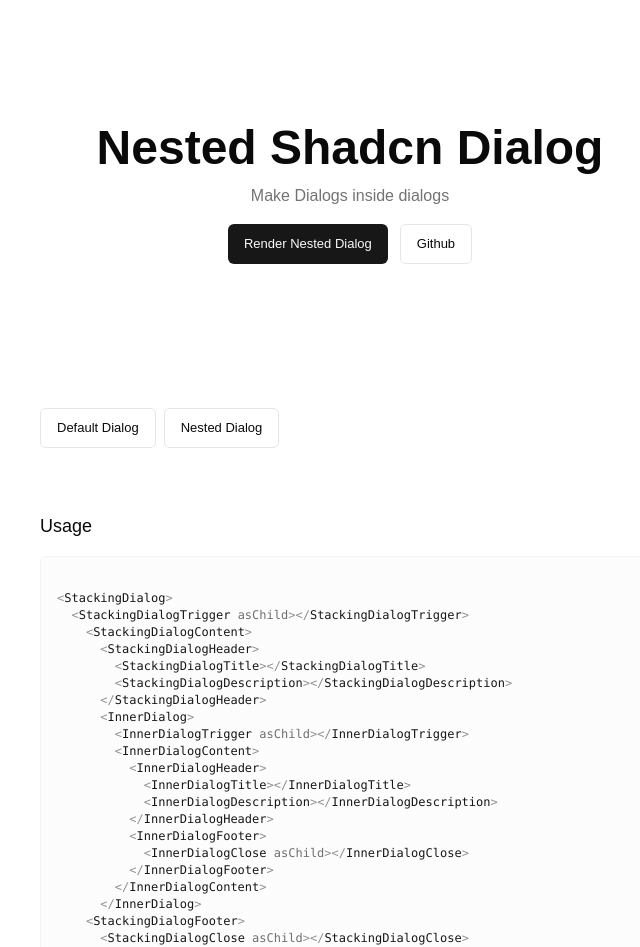
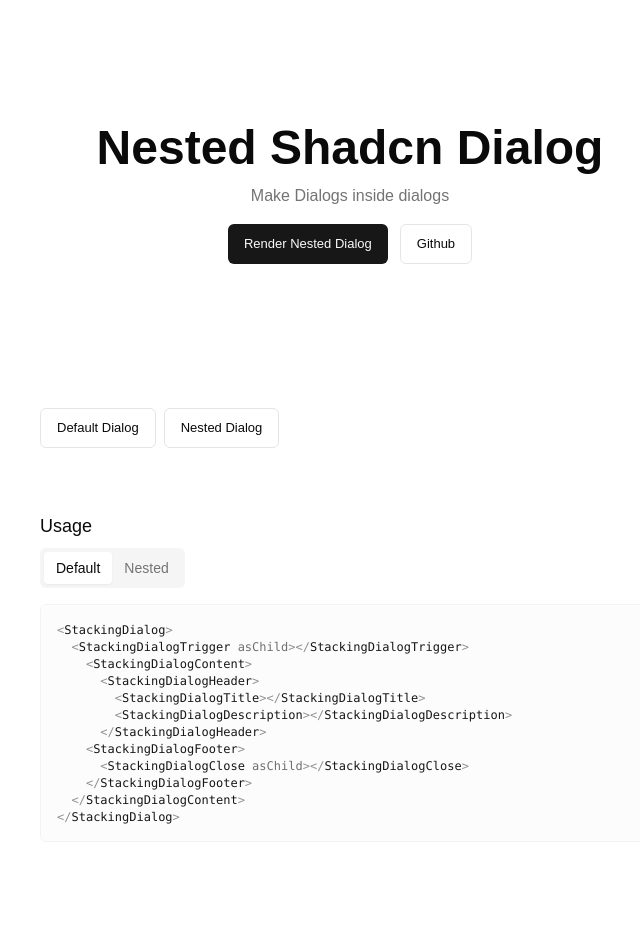
Before and after one commit to victorwelander/shadcn-dialog, a Next.js app: page / in a window 1280 px wide. Shown: the top 947 px of the page, without its empty margins (290-930 px from the left). After the commit the page ends 858 px from the top, so only its background shows below. Built offline with nearby package versions, Linux system fonts and the light colour scheme.

Commit message:
added usage tabs

```diff
--- a/components/code-block.module.css
+++ /dev/null
@@ -1,66 +0,0 @@
-.root {
-    padding: 16px;
-    margin: 0;
-    background: var(--gray1);
-    border-radius: 0;
-    position: relative;
-    line-height: 17px;
-    white-space: pre-wrap;
-    background: linear-gradient(to top, var(--gray2), var(--gray1) 16px);
-  }
-
-  .wrapper {
-    overflow: hidden;
-    margin: 0;
-    position: relative;
-    border-radius: 6px;
-    margin-top: 16px;
-    border: 1px solid var(--gray3);
-    padding: 0 !important;
-  }
-
-  .copyButton {
-    position: absolute;
-    top: 12px;
-    right: 12px;
-    z-index: 1;
-    width: 26px;
-    height: 26px;
-    border: 1px solid var(--gray4);
-    border-radius: 6px;
-    display: flex;
-    align-items: center;
-    justify-content: center;
-    background: var(--gray0);
-    cursor: pointer;
-    opacity: 0;
-    color: var(--gray12);
-    transition:
-      background 200ms,
-      box-shadow 200ms,
-      opacity 200ms;
-  }
-
-  .copyButton:focus-visible {
-    opacity: 1;
-  }
-
-  .copyButton:hover {
-    background: var(--gray1);
-  }
-
-  .copyButton:focus-visible {
-    box-shadow: 0 0 0 1px var(--gray4);
-  }
-
-  .copyButton > div {
-    display: flex;
-  }
-
-  .outerWrapper {
-    position: relative;
-  }
-
-  .outerWrapper:hover .copyButton {
-    opacity: 1;
-  }
--- /dev/null
+++ b/components/code-block/code-block.module.css
@@ -0,0 +1,66 @@
+.root {
+  padding-right: 16px;
+  padding-left: 16px;
+  margin: 0;
+  background: var(--gray1);
+  border-radius: 0;
+  position: relative;
+  line-height: 17px;
+  white-space: pre-wrap;
+}
+
+.wrapper {
+  overflow: hidden;
+  margin: 0;
+  position: relative;
+  border-radius: 6px;
+  margin-top: 16px;
+  border: 1px solid var(--gray3);
+  padding: 0 !important;
+}
+
+.copyButton {
+  position: absolute;
+  top: 12px;
+  right: 12px;
+  z-index: 1;
+  width: 26px;
+  height: 26px;
+  border: 1px solid var(--gray4);
+  border-radius: 6px;
+  display: flex;
+  align-items: center;
+  justify-content: center;
+  background: var(--gray0);
+  cursor: pointer;
+  opacity: 0;
+  color: var(--gray12);
+  transition:
+    background 200ms,
+    box-shadow 200ms,
+    opacity 200ms;
+}
+
+.copyButton:focus-visible {
+  opacity: 1;
+}
+
+.copyButton:hover {
+  background: var(--gray1);
+}
+
+.copyButton:focus-visible {
+  box-shadow: 0 0 0 1px var(--gray4);
+}
+
+.copyButton > div {
+  display: flex;
+}
+
+.outerWrapper {
+  position: relative;
+}
+
+.outerWrapper:hover .copyButton {
+  opacity: 1;
+}
--- a/components/code-block.tsx
+++ b/components/code-block/code-block.tsx
@@ -1,79 +1,95 @@
-'use client'
+"use client";
 
-import { useState, useCallback, useRef } from 'react'
-import Highlight, { defaultProps } from 'prism-react-renderer'
-import useMeasure from 'react-use-measure'
-import copy from 'copy-to-clipboard'
-import { AnimatePresence, motion, MotionConfig } from 'framer-motion'
+import { useState, useCallback, useRef } from "react";
+import Highlight, { defaultProps } from "prism-react-renderer";
+import useMeasure from "react-use-measure";
+import copy from "copy-to-clipboard";
+import { AnimatePresence, motion, MotionConfig } from "framer-motion";
 
-import styles from './code-block.module.css'
+import styles from "./code-block.module.css";
 
 const variants = {
   visible: { opacity: 1, scale: 1 },
   hidden: { opacity: 0, scale: 0.5 },
-}
+};
 
 const theme = {
   plain: {
-    color: 'var(--gray12)',
+    color: "var(--gray12)",
     fontSize: 12,
-    fontFamily: 'var(--font-mono)',
+    fontFamily: "var(--font-mono)",
   },
   styles: [
     {
-      types: ['comment'],
+      types: ["comment"],
       style: {
-        color: 'var(--gray9)',
+        color: "var(--gray9)",
       },
     },
     {
-      types: ['atrule', 'keyword', 'attr-name', 'selector', 'string'],
+      types: ["atrule", "keyword", "attr-name", "selector", "string"],
       style: {
-        color: 'var(--gray11)',
+        color: "var(--gray11)",
       },
     },
     {
-      types: ['punctuation', 'operator'],
+      types: ["punctuation", "operator"],
       style: {
-        color: 'var(--gray9)',
+        color: "var(--gray9)",
       },
     },
     {
-      types: ['class-name', 'function', 'tag'],
+      types: ["class-name", "function", "tag"],
       style: {
-        color: 'var(--gray12)',
+        color: "var(--gray12)",
       },
     },
   ],
-}
+};
 
-export const CodeBlock = ({ children, initialHeight = 0 }: { children: string; initialHeight?: number }) => {
-  const [ref, bounds] = useMeasure()
-  const [copying, setCopying] = useState<number>(0)
-  const timeoutRef = useRef<NodeJS.Timeout>()
+export const CodeBlock = ({
+  children,
+  initialHeight = 0,
+}: {
+  children: string;
+  initialHeight?: number;
+}) => {
+  const [ref, bounds] = useMeasure();
+  const [copying, setCopying] = useState<number>(0);
+  const timeoutRef = useRef<NodeJS.Timeout>();
 
   const onCopy = useCallback(() => {
     try {
-      copy(children)
-      setCopying((c) => c + 1)
+      copy(children);
+      setCopying((c) => c + 1);
       if (timeoutRef.current) {
-        clearTimeout(timeoutRef.current)
+        clearTimeout(timeoutRef.current);
       }
       timeoutRef.current = setTimeout(() => {
-        setCopying((c) => c - 1)
-      }, 2000)
+        setCopying((c) => c - 1);
+      }, 2000);
     } catch (error) {
-      console.error('Failed to copy:', error)
+      console.error("Failed to copy:", error);
     }
-  }, [children])
+  }, [children]);
 
   return (
     <div className={styles.outerWrapper}>
-      <button className={styles.copyButton} onClick={onCopy} aria-label="Copy code">
+      <button
+        className={styles.copyButton}
+        onClick={onCopy}
+        aria-label="Copy code"
+      >
         <MotionConfig transition={{ duration: 0.15 }}>
           <AnimatePresence initial={false} mode="wait">
             {copying ? (
-              <motion.div animate="visible" exit="hidden" initial="hidden" key="check" variants={variants}>
+              <motion.div
+                animate="visible"
+                exit="hidden"
+                initial="hidden"
+                key="check"
+                variants={variants}
+              >
                 <svg
                   viewBox="0 0 24 24"
                   width="14"
@@ -90,7 +106,13 @@
                 <span className="sr-only">Code copied successfully</span>
               </motion.div>
             ) : (
-              <motion.div animate="visible" exit="hidden" initial="hidden" key="copy" variants={variants}>
+              <motion.div
+                animate="visible"
+                exit="hidden"
+                initial="hidden"
+                key="copy"
+                variants={variants}
+              >
                 <svg
                   viewBox="0 0 24 24"
                   width="14"
@@ -114,25 +136,31 @@
           <motion.pre
             className={styles.wrapper}
             animate={{ height: bounds.height || initialHeight }}
-            transition={{ type: 'easeOut', duration: 0.2 }}
+            transition={{ type: "easeOut", duration: 0.2 }}
           >
             <div className={`${className} ${styles.root}`} ref={ref}>
               <div />
               {tokens.map((line, i) => {
-                const { key: lineKey, ...rest } = getLineProps({ line, key: i })
+                const { key: lineKey, ...rest } = getLineProps({
+                  line,
+                  key: i,
+                });
                 return (
                   <div key={lineKey} {...rest}>
                     {line.map((token, key) => {
-                      const { key: tokenKey, ...rest } = getTokenProps({ token, key })
-                      return <span key={tokenKey} {...rest} />
+                      const { key: tokenKey, ...rest } = getTokenProps({
+                        token,
+                        key,
+                      });
+                      return <span key={tokenKey} {...rest} />;
                     })}
                   </div>
-                )
+                );
               })}
             </div>
           </motion.pre>
         )}
       </Highlight>
     </div>
-  )
-}
+  );
+};
--- a/components/examples/examples.tsx
+++ b/components/examples/examples.tsx
@@ -1,11 +1,12 @@
 import React from "react";
 import { Button } from "../ui/button";
 import NestedDialog from "./nested-dialog";
+import DefaultDialog from "./default-dialog";
 
 export default function Examples() {
   return (
     <div className="mt-36 flex gap-2">
-      <Button variant="outline">Default Dialog</Button>
+      <DefaultDialog />
       <NestedDialog />
     </div>
   );
--- /dev/null
+++ b/components/ui/tabs.tsx
@@ -0,0 +1,55 @@
+"use client"
+
+import * as React from "react"
+import * as TabsPrimitive from "@radix-ui/react-tabs"
+
+import { cn } from "@/lib/utils"
+
+const Tabs = TabsPrimitive.Root
+
+const TabsList = React.forwardRef<
+  React.ElementRef<typeof TabsPrimitive.List>,
+  React.ComponentPropsWithoutRef<typeof TabsPrimitive.List>
+>(({ className, ...props }, ref) => (
+  <TabsPrimitive.List
+    ref={ref}
+    className={cn(
+      "inline-flex h-10 items-center justify-center rounded-md bg-muted p-1 text-muted-foreground",
+      className
+    )}
+    {...props}
+  />
+))
+TabsList.displayName = TabsPrimitive.List.displayName
+
+const TabsTrigger = React.forwardRef<
+  React.ElementRef<typeof TabsPrimitive.Trigger>,
+  React.ComponentPropsWithoutRef<typeof TabsPrimitive.Trigger>
+>(({ className, ...props }, ref) => (
+  <TabsPrimitive.Trigger
+    ref={ref}
+    className={cn(
+      "inline-flex items-center justify-center whitespace-nowrap rounded-sm px-3 py-1.5 text-sm font-medium ring-offset-background transition-all focus-visible:outline-none focus-visible:ring-2 focus-visible:ring-ring focus-visible:ring-offset-2 disabled:pointer-events-none disabled:opacity-50 data-[state=active]:bg-background data-[state=active]:text-foreground data-[state=active]:shadow-sm",
+      className
+    )}
+    {...props}
+  />
+))
+TabsTrigger.displayName = TabsPrimitive.Trigger.displayName
+
+const TabsContent = React.forwardRef<
+  React.ElementRef<typeof TabsPrimitive.Content>,
+  React.ComponentPropsWithoutRef<typeof TabsPrimitive.Content>
+>(({ className, ...props }, ref) => (
+  <TabsPrimitive.Content
+    ref={ref}
+    className={cn(
+      "mt-2 ring-offset-background focus-visible:outline-none focus-visible:ring-2 focus-visible:ring-ring focus-visible:ring-offset-2",
+      className
+    )}
+    {...props}
+  />
+))
+TabsContent.displayName = TabsPrimitive.Content.displayName
+
+export { Tabs, TabsList, TabsTrigger, TabsContent }
--- a/components/usage.tsx
+++ b/components/usage.tsx
@@ -1,5 +1,5 @@
-import React from 'react'
-import { CodeBlock } from './code-block'
+import React from "react";
+import { CodeBlock } from "./code-block/code-block";
 
 export default function Usage() {
   return (
@@ -21,5 +21,5 @@
   )
 }`}</CodeBlock>
     </div>
-  )
+  );
 }
--- a/components/usage/usage.tsx
+++ b/components/usage/usage.tsx
@@ -1,11 +1,34 @@
 import React from "react";
-import { CodeBlock } from "../code-block";
+import { CodeBlock } from "../code-block/code-block";
+import { Tabs, TabsContent, TabsList, TabsTrigger } from "../ui/tabs";
 
 export default function Usage() {
   return (
     <div className="mt-16 flex flex-col">
-      <h1 className="text-lg font-medium">Usage</h1>
-      <CodeBlock initialHeight={270}>{`
+      <h1 className="mb-2 text-lg font-medium">Usage</h1>
+      <Tabs defaultValue="default">
+        <TabsList>
+          <TabsTrigger value="default">Default</TabsTrigger>
+          <TabsTrigger value="nested">Nested</TabsTrigger>
+        </TabsList>
+        <TabsContent value="default">
+          <CodeBlock>{`
+<StackingDialog>
+  <StackingDialogTrigger asChild></StackingDialogTrigger>
+    <StackingDialogContent>
+      <StackingDialogHeader>
+        <StackingDialogTitle></StackingDialogTitle>
+        <StackingDialogDescription></StackingDialogDescription>
+      </StackingDialogHeader>
+    <StackingDialogFooter>
+      <StackingDialogClose asChild></StackingDialogClose>
+    </StackingDialogFooter>
+  </StackingDialogContent>
+</StackingDialog>
+      `}</CodeBlock>
+        </TabsContent>
+        <TabsContent value="nested">
+          <CodeBlock>{`
 <StackingDialog>
   <StackingDialogTrigger asChild></StackingDialogTrigger>
     <StackingDialogContent>
@@ -31,6 +54,8 @@
   </StackingDialogContent>
 </StackingDialog>
       `}</CodeBlock>
+        </TabsContent>
+      </Tabs>
     </div>
   );
 }
--- a/package.json
+++ b/package.json
@@ -11,6 +11,7 @@
   "dependencies": {
     "@radix-ui/react-dialog": "^1.1.2",
     "@radix-ui/react-slot": "^1.1.0",
+    "@radix-ui/react-tabs": "^1.1.1",
     "@vercel/analytics": "^1.3.2",
     "class-variance-authority": "^0.7.0",
     "clsx": "^2.1.1",
```
Also changed, not shown: components/examples/default-dialog.tsx (+14 -25 lines), 1 other file (tests, documents, lock files or other folders).
